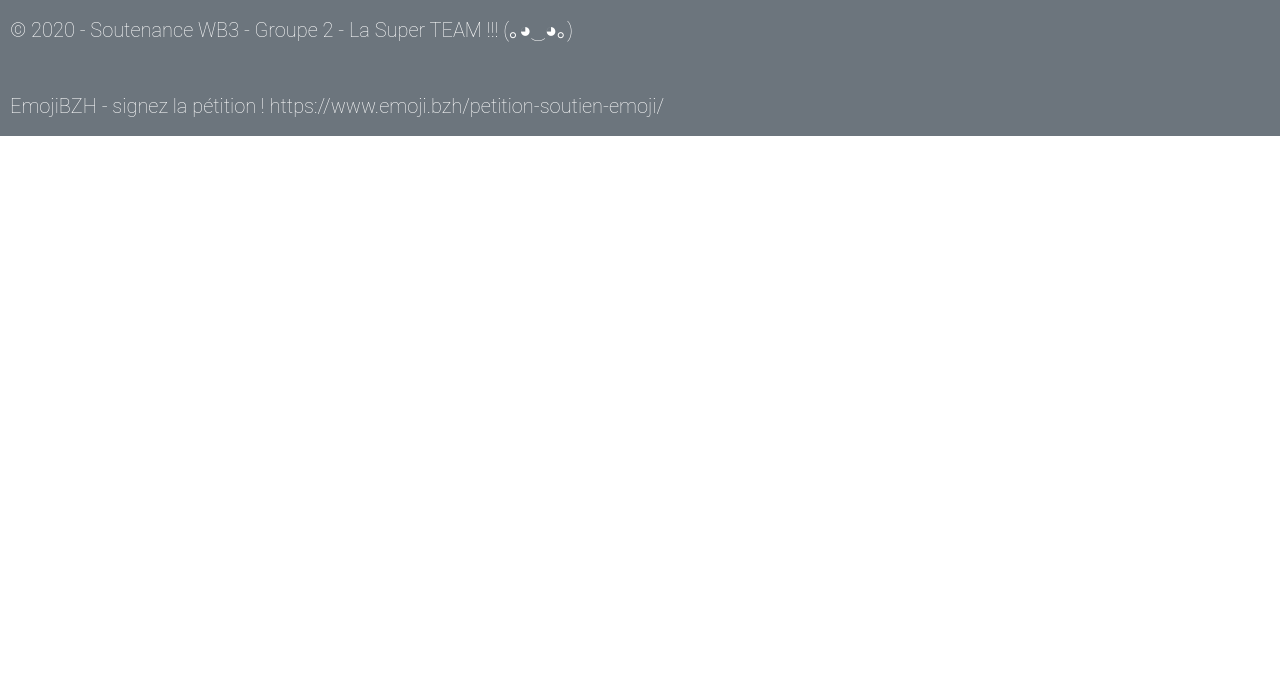
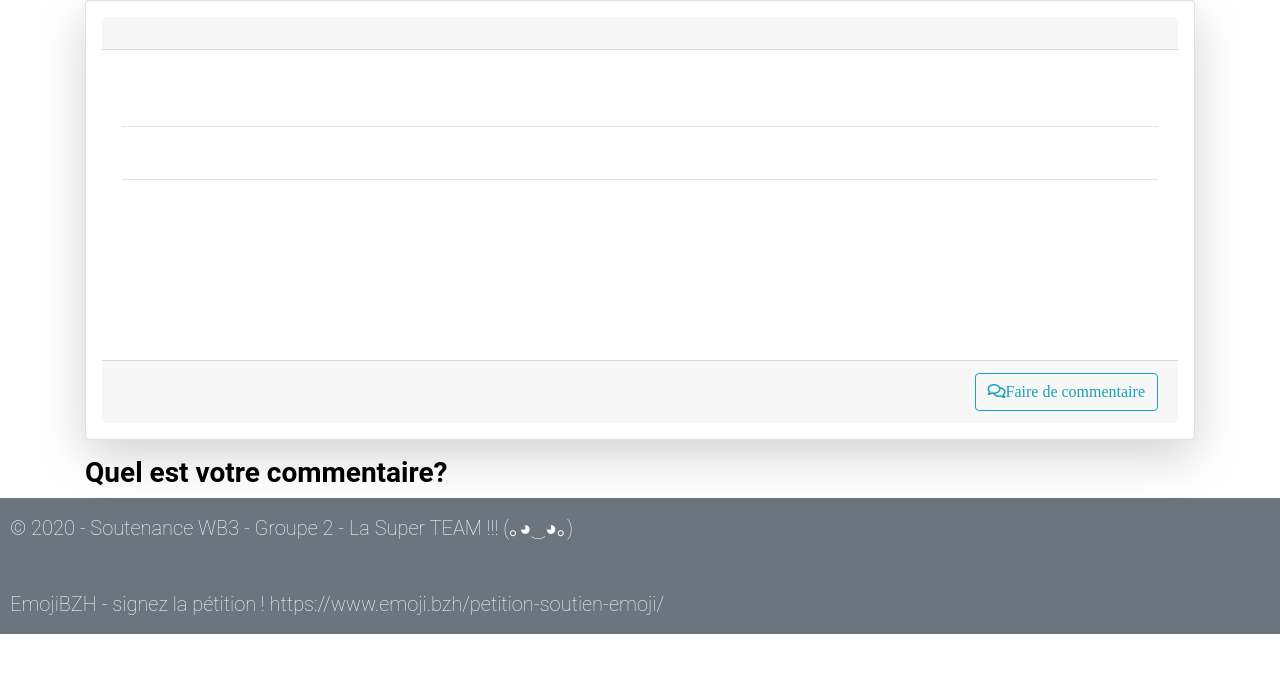
Before and after one commit to N9156/authentikFrance, a Symfony app: template templates/authentik/show.html.twig in a window 1280 px wide. Shown: the part 70-743 px from the top of the page. Run offline with Twig, Linux system fonts and the light colour scheme; the template is opened without the code that fills it, so the values that code supplies are empty; some libraries are stand-ins or nearby versions.

Commit message:
show + commentaires

```diff
--- a/public/css/style.css
+++ b/public/css/style.css
@@ -103,12 +103,12 @@ img.scaled {
 }
 
 
-div#bloc1{
+/* div#bloc1{
     display: inline-block;
         float: auto;
         background: #789;
         width:2000px;
-}
+} */
 
 div#bloc2{
     background:#abc;
@@ -132,10 +132,10 @@ div#authentikFrance{
 
 
 
-div#solidarite_covid19{
+/* div#solidarite_covid19{
     width: 100px;
     margin:auto;
-}
+} */
 
 
 /*Social icons - partie FOOTER
@@ -163,8 +163,15 @@ div#solidarite_covid19{
 .social li a:hover {
     color:#181A1C;
 }
+
 /*
+Liste des sites turistiques
+***************************************************************************/
+.card:hover{
+    width: 25%;
+}
 
+/*
 Sections
 ***************************************************************************/
 .section {
--- a/templates/authentik/show.html.twig
+++ b/templates/authentik/show.html.twig
@@ -4,14 +4,15 @@
 
 {% block body %}
 
-<h1 class="display-4 my-4 text-center">{{ site.title }}</h1>
+     <div class="col-md-12 card shadow-lg p-3 mb-3 bg-#d4f3ef rounded">
 
-     <div class="col-md-12 card mb-2 p-0">
-
-        <img src="{{ site.image }}" class="card-img-top" alt="{{ site.title }}">
+        <div class="card-header">
+            <h2 class="text-center">{{ site.title }}</h2>
+        </div>
 
         <div class="card-body">
-                {# <h5 class="card-title">Card title</h5> #}
+            <img src="{{ site.image|replace({"200": "640/480"}) }}" class="card-img-top rounded-pill" alt="{{ site.title }}">
+
             <h4 class="text-center font-italic">{{ site.content|raw }}</h4>
             <hr>
             <p class="text-righ">{{ site.adress }}</p>
@@ -20,41 +21,29 @@
             <p class="text-righ">{{ site.phone }}</p>
             <p class="text-righ">{{ site.mail }}</p>
             <p class="text-righ ">{{ site.url }}</p>
-                <hr>
-                <a href=""><button type="button" class="btn btn-outline-info"><i class="far fa-comments">Faire de commentaire</i></button></a>
+        </div>
+
+        <div class="card-footer">
+            <a href=""><button type="button" class="btn btn-outline-info float-right"><i class="far fa-comments">Faire de commentaire</i></button></a>
         </div>
 
     </div>
 
-    <h2 class="">Vos réactions...</h2>
+    <h3>Quel est votre commentaire?</h3>
 
-    <div class="col-md-12 mb-5">
+        {% for comits in site.comments %}
 
-                <div class="row border rounded mb-2 bg-dark text-white">
+                <div class="row border rounded mb-2 bg-info text-white">
                     <div class="col-md-4">
-                        <span>{{ site.comment.author }}</span>
-                        <small class="font-italic">( {{ site.comment.createdAt|date('d/m/Y à H:i:s') }} )</small>
+                        <span>{{ comits.author }}</span>
+                        <small class="font-italic">( {{ comits.createdAt|date('d/m/Y à H:i:s') }} )</small>
                     </div>
                     <div class="col-md-8">
-                        <p>{{ site.comment.content|raw }}</p>
-                    </div>
+                        <p>{{ comits.content|raw }}</p>
                     </div>
                 </div>
 
-{#
-        {% for comments in site.comment %}
-
-                <div class="row border rounded mb-2 bg-dark text-white">
-                    <div class="col-md-4">
-                        <span>{{ comments.author }}</span>
-                        <small class="font-italic">( {{ comments.createdAt|date('d/m/Y à H:i:s') }} )</small>
-                    </div>
-                    <div class="col-md-8">
-                        <p>{{ comments.content|raw }}</p>
-                    </div>
-                </div>
-
-        {% endfor %} #}
+        {% endfor %}
 
 
 {% endblock %}
--- a/templates/base.html.twig
+++ b/templates/base.html.twig
@@ -52,6 +52,11 @@
             <!-- End main navigation -->
         </header>
 
+        <div class="container mon-conteneur">
+        {% block body %}
+
+        {% endblock %}
+        </div>
 
 
         <footer class="bg-secondary text-white text-align py-8">
```
Also changed, not shown: migrations/Version20200707152503.php (added, +47 -0 lines), src/DataFixtures/SitesTouristiquesFixture.php (+19 -17 lines), src/Entity/Comment.php (+7 -23 lines), src/Entity/SiteTouristique.php (+30 -7 lines), templates/authentik/home.html.twig (+5 -4 lines), templates/authentik/index.html.twig (+11 -5 lines). Lines whose indentation alone changed are shown as unchanged.
